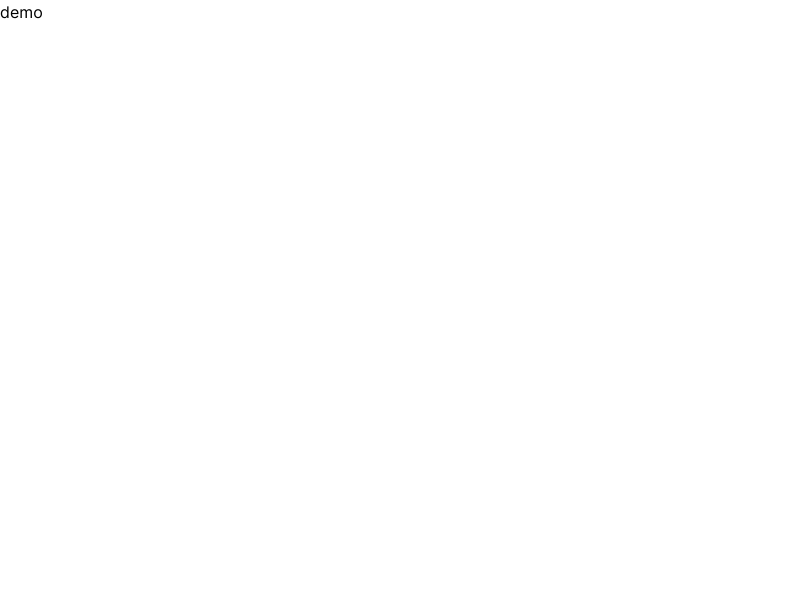
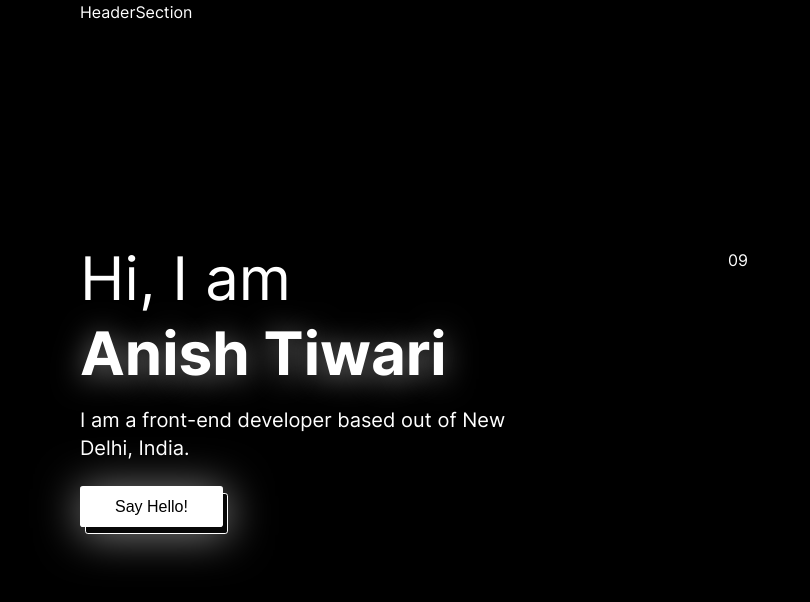
Before and after one commit to AnishTiwari16/Portfolio, a Next.js app: page / in a window 1280 px wide. Shown: the top 602 px of the page, without its empty margins (0-810 px from the left). Built offline with nearby package versions, Linux system fonts and the light colour scheme.

Commit message:
feat: added hero section design

```diff
--- /dev/null
+++ b/src/components/layout/HeaderSection.tsx
@@ -0,0 +1,7 @@
+import React from 'react';
+
+const HeaderSection = () => {
+  return <div>HeaderSection</div>;
+};
+
+export default HeaderSection;
--- /dev/null
+++ b/src/components/layout/HeroSection.tsx
@@ -0,0 +1,32 @@
+import Link from 'next/link';
+import React from 'react';
+
+const HeroSection = () => {
+  return (
+    <div className='grid grid-cols-1 gap-x-44 pt-28 md:pt-56 lg:grid-cols-2'>
+      <div className=''>
+        <div className='text-3xl md:text-6xl'>
+          Hi, I am <br />
+          <span className='custom-shadow font-bold leading-normal'>
+            Anish Tiwari
+          </span>
+          <br />
+          <div className='py-2 text-xs md:text-xl'>
+            I am a front-end developer based out of New Delhi, India.
+          </div>
+        </div>
+        <div>
+          <Link href='mailto:anish.at.tiwari@gmail.com?subject=Hey%20There! 👋'>
+            <button className='connect-btn my-4 text-black transition-all duration-300 hover:text-white hover:before:bg-black hover:after:border-black hover:after:bg-white'>
+              <span className='btn-font'>Say Hello!</span>
+            </button>
+          </Link>
+        </div>
+      </div>
+
+      <div>09</div>
+    </div>
+  );
+};
+
+export default HeroSection;
--- a/src/pages/_app.tsx
+++ b/src/pages/_app.tsx
@@ -1,6 +1,7 @@
 import { AppProps } from 'next/app';
 
 import '@/styles/globals.css';
+import '@/styles/layouts.css';
 // !STARTERCONF This is for demo purposes, remove @/styles/colors.css import immediately
 import '@/styles/colors.css';
 
--- a/src/pages/index.tsx
+++ b/src/pages/index.tsx
@@ -1,5 +1,7 @@
 import * as React from 'react';
 
+import HeaderSection from '@/components/layout/HeaderSection';
+import HeroSection from '@/components/layout/HeroSection';
 import Layout from '@/components/layout/Layout';
 import Seo from '@/components/Seo';
 
@@ -22,7 +24,12 @@ export default function HomePage() {
       <Seo />
 
       <main>
-        <section className='bg-white'>demo</section>
+        <section className='h-screen bg-black'>
+          <div className=' container mx-auto px-10 text-white md:px-20'>
+            <HeaderSection />
+            <HeroSection />
+          </div>
+        </section>
       </main>
     </Layout>
   );
--- /dev/null
+++ b/src/styles/layouts.css
@@ -0,0 +1,38 @@
+.custom-shadow {
+  text-shadow: 0 4px 30px hsla(0, 0%, 100%, 0.5);
+}
+.connect-btn {
+  filter: drop-shadow(0 2.82464px 21.1848px rgba(255, 255, 255, 0.5));
+  position: relative;
+  z-index: 1;
+  border-radius: 2.82464px;
+  padding: 8px 40px 17px 35px;
+}
+.connect-btn:before {
+  left: 0;
+  top: 0;
+  background-color: #fff;
+  z-index: -1;
+  content: '';
+  position: absolute;
+  width: calc(100% - 5px);
+  height: calc(100% - 9px);
+  border-radius: 2.82464px;
+  transition: all 0.3s;
+}
+.connect-btn:after {
+  content: '';
+  position: absolute;
+  width: calc(100% - 5px);
+  height: calc(100% - 9px);
+  border-radius: 2.82464px;
+  transition: all 0.3s;
+  left: 5px;
+  top: 7px;
+  background-color: #070707;
+  border: 0.706161px solid #fff;
+  z-index: -2;
+}
+.btn-font {
+  font-family: Array, sans-serif;
+}
```
